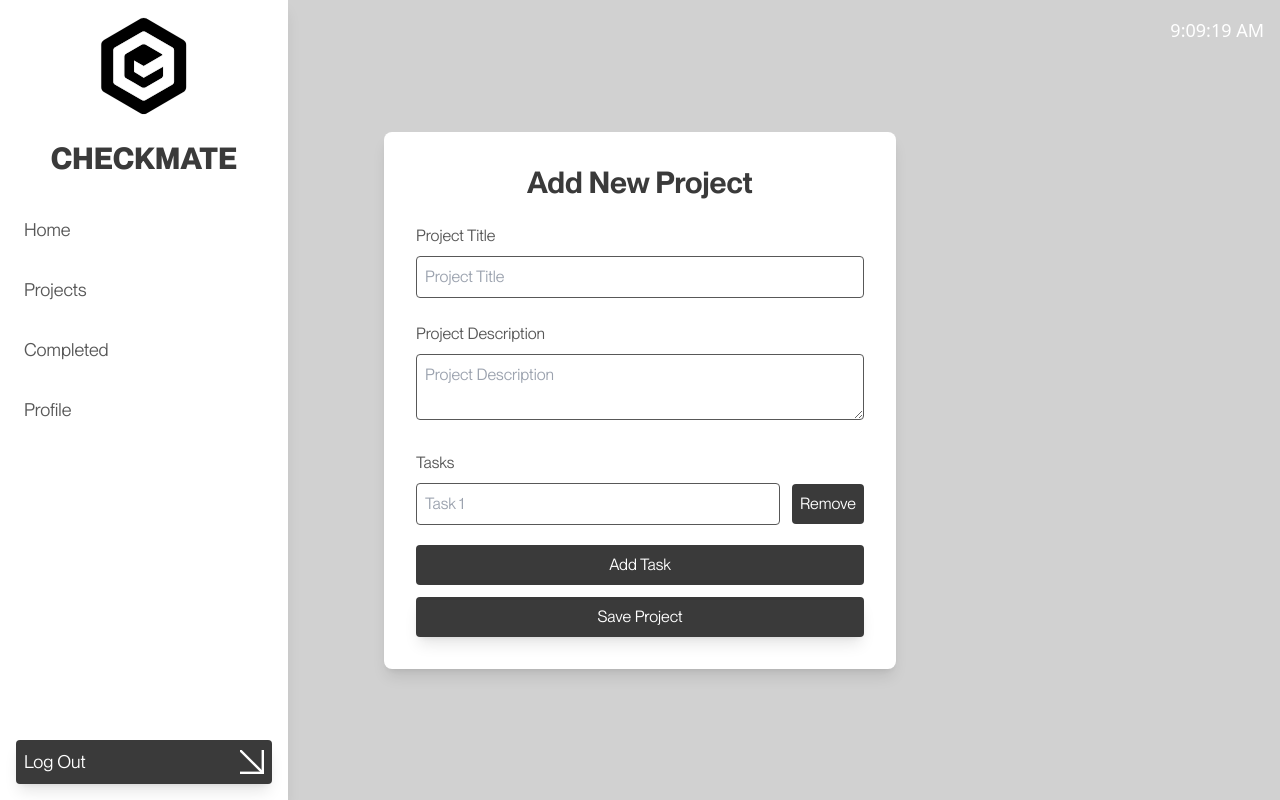
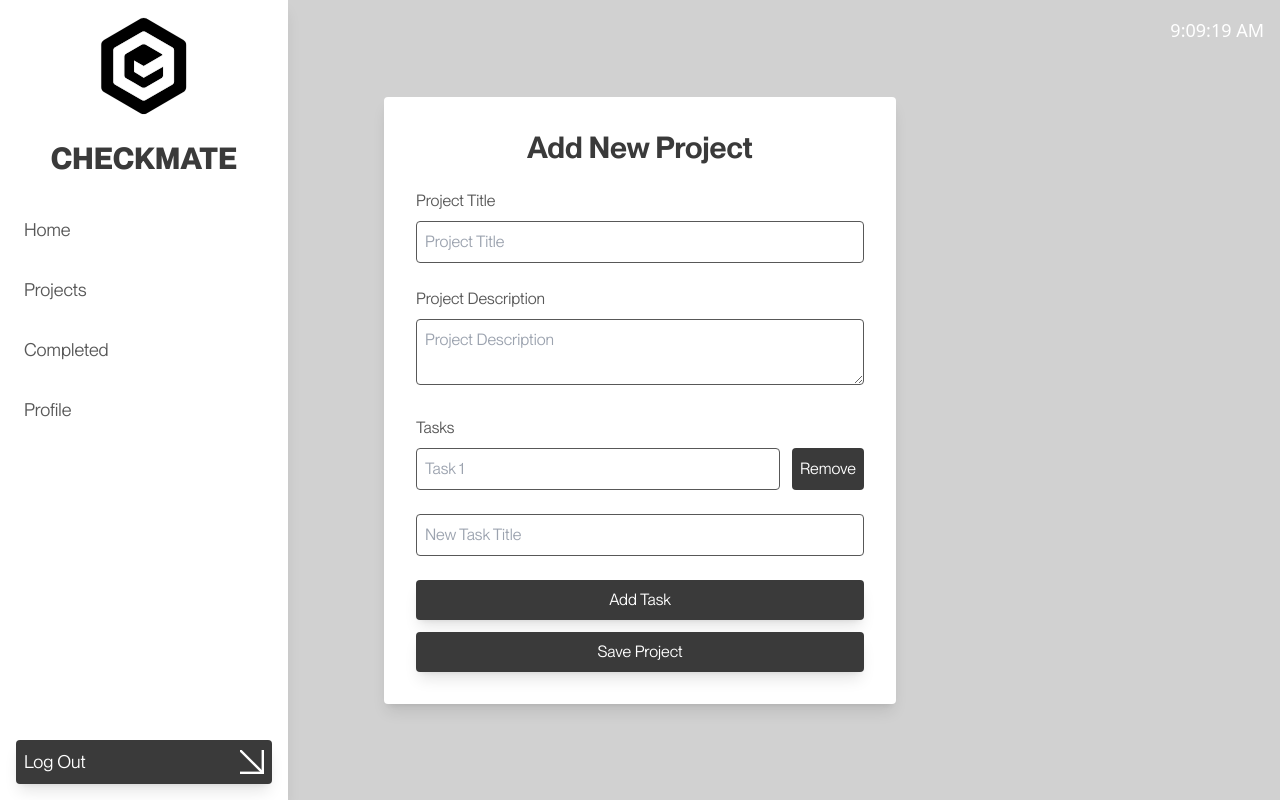
Before and after one commit to 66HEX/checkmate, a Next.js app: page /projects/new in a window 1280 px wide. Built offline with nearby package versions, Linux system fonts and the light colour scheme; no server answers; sample sign-in values are in the browser's storage.

Commit message:
stylistic changes

```diff
--- a/app/profile/page.tsx
+++ b/app/profile/page.tsx
@@ -62,7 +62,7 @@ export default function Profile() {
                         id="email"
                         value={email}
                         readOnly
-                        className="w-full p-2 text-offblack bg-lightgray rounded focus:outline-none text-base"
+                        className="w-full p-2 text-offblack border border-darkgray focus:outline-none rounded text-base"
                     />
                 </div>
 
@@ -75,7 +75,7 @@ export default function Profile() {
                             value={newPassword}
                             onChange={(e) => setNewPassword(e.target.value)}
                             required
-                            className="w-full p-2 text-offblack bg-lightgray rounded focus:outline-none text-base"
+                            className="w-full p-2 text-offblack border border-darkgray focus:outline-none rounded text-base"
                             placeholder={`New Password`}
                         />
                     </div>
@@ -88,7 +88,7 @@ export default function Profile() {
                             value={confirmPassword}
                             onChange={(e) => setConfirmPassword(e.target.value)}
                             required
-                            className="w-full p-2 text-offblack bg-lightgray rounded focus:outline-none text-base"
+                            className="w-full p-2 text-offblack border border-darkgray focus:outline-none rounded text-base"
                             placeholder={`Confirm Password`}
                         />
                     </div>
--- a/app/projects/[id]/page.tsx
+++ b/app/projects/[id]/page.tsx
@@ -4,7 +4,8 @@ import { useEffect, useState, useCallback } from 'react';
 import { useRouter } from 'next/navigation';
 import { useSession } from 'next-auth/react';
 import { supabase } from '@/app/utils/supabaseClient';
-import { DragDropContext, Droppable, Draggable } from '@hello-pangea/dnd';
+import { DragDropContext, Droppable, Draggable, DropResult } from '@hello-pangea/dnd';
+import { FaCheck, FaTimes } from 'react-icons/fa'; // Import icons
 
 interface Task {
     id: number;
@@ -33,7 +34,7 @@ export default function ProjectDetailPage({ params }: PageProps) {
     const [editTitle, setEditTitle] = useState('');
     const [editDescription, setEditDescription] = useState('');
     const [editTasks, setEditTasks] = useState<Task[]>([]);
-    const [newTaskTitle, setNewTaskTitle] = useState(''); // Nowe pole dla tytułu nowego zadania
+    const [newTaskTitle, setNewTaskTitle] = useState('');
     const { data: session, status } = useSession();
     const router = useRouter();
     const projectId = params.id;
@@ -109,7 +110,7 @@ export default function ProjectDetailPage({ params }: PageProps) {
         }
     };
 
-    const handleOnDragEnd = async (result: any) => {
+    const handleOnDragEnd = async (result: DropResult) => {
         const { destination, source } = result;
 
         if (!destination || destination.index === source.index) {
@@ -180,6 +181,7 @@ export default function ProjectDetailPage({ params }: PageProps) {
                         project_id: projectId,
                     })));
 
+
                 if (newTasksError) {
                     throw newTasksError;
                 }
@@ -204,6 +206,32 @@ export default function ProjectDetailPage({ params }: PageProps) {
 
         setEditTasks([...editTasks, newTask]);
         setNewTaskTitle(''); // Resetuj pole tekstowe
+    };
+
+    const handleDeleteTask = async (taskId: number) => {
+        try {
+            const { error } = await supabase
+                .from('tasks')
+                .delete()
+                .eq('id', taskId);
+
+            if (error) {
+                throw error;
+            }
+
+            // Aktualizacja stanu po usunięciu zadania
+            setProject(prev => {
+                if (!prev) return null;
+                const updatedTasks = prev.tasks.filter(task => task.id !== taskId);
+                return {
+                    ...prev,
+                    tasks: updatedTasks,
+                };
+            });
+
+        } catch (error) {
+            console.error('Error deleting task:', error);
+        }
     };
 
     const handleDelete = async () => {
@@ -237,11 +265,9 @@ export default function ProjectDetailPage({ params }: PageProps) {
     }
 
     return (
-        <div className="w-screen max-w-xl mx-auto font-NeueMontreal p-4 md:p-8 lg:p-12 xl:p-16 mt-16">
-            <div
-                className="w-full h-full bg-offwhite text-offblack rounded shadow-lg p-6 flex flex-col justify-between">
-                <p className="text-base mb-6">Owner&apos;s Email: <span
-                    className="font-medium text-base">{project.user_email}</span></p>
+        <div className="w-screen mx-auto flex flex-col items-center justify-center font-NeueMontreal p-4 md:p-8 lg:p-12 xl:p-16 mt-16">
+            <div className="w-full h-full max-w-xl bg-offwhite text-offblack rounded shadow-lg p-6 flex flex-col justify-between">
+                <p className="text-base mb-6">Owner&apos;s Email: <span className="font-medium text-base">{project.user_email}</span></p>
 
                 {isEditing ? (
                     <>
@@ -267,26 +293,31 @@ export default function ProjectDetailPage({ params }: PageProps) {
                                         updatedTasks[index].title = e.target.value;
                                         setEditTasks(updatedTasks);
                                     }}
-                                    className="p-2 border border-darkgray focus:outline-none rounded text-base"
+                                    className="w-full p-2 border border-darkgray focus:outline-none rounded text-base"
                                 />
+                                <button
+                                    onClick={() => handleDeleteTask(task.id)}
+                                    className="ml-2 bg-offblack hover:bg-darkgray text-white p-2 rounded"
+                                >
+                                    Remove
+                                </button>
                             </div>
                         ))}
-                        {/* Dodanie nowego zadania */}
                         <div className="flex items-center mb-4">
                             <input
                                 type="text"
                                 value={newTaskTitle}
                                 onChange={(e) => setNewTaskTitle(e.target.value)}
-                                className="p-2 border border-darkgray focus:outline-none rounded text-base"
+                                className="w-full p-2 border border-darkgray focus:outline-none rounded text-base"
                                 placeholder="New Task Title"
                             />
-                            <button
-                                onClick={handleAddTask}
-                                className="ml-2 bg-offblack text-white p-2 rounded"
-                            >
-                                Add Task
-                            </button>
                         </div>
+                        <button
+                            onClick={handleAddTask}
+                            className="bg-offblack hover:bg-darkgray text-white p-2 rounded mb-3"
+                        >
+                            Add Task
+                        </button>
                         <button
                             onClick={handleSave}
                             className="bg-offblack hover:bg-darkgray text-white p-2 rounded mb-3"
@@ -333,14 +364,17 @@ export default function ProjectDetailPage({ params }: PageProps) {
                                                             ref={provided.innerRef}
                                                             {...provided.draggableProps}
                                                             {...provided.dragHandleProps}
-                                                            className={`p-2 rounded cursor-pointer transition-all text-offwhite text-lg font-medium ${
+                                                            className={`p-2 rounded cursor-pointer transition-all text-offwhite text-lg font-medium flex items-center justify-between ${
                                                                 task.status === 'completed'
                                                                     ? 'bg-success hover:bg-successhover'
                                                                     : 'bg-warning hover:bg-warninghover'
                                                             }`}
                                                             onClick={() => toggleTaskStatus(task.id, task.status)}
                                                         >
-                                                            <span>{task.title}:</span> {task.status}
+                                                            <span>{task.title}</span>
+                                                            <span className="text-xl">
+                                                                {task.status === 'completed' ? <FaCheck /> : <FaTimes />}
+                                                            </span>
                                                         </li>
                                                     )}
                                                 </Draggable>
--- a/app/projects/new/page.tsx
+++ b/app/projects/new/page.tsx
@@ -1,16 +1,29 @@
 "use client";
 
-import { useState, useEffect } from 'react';
+import { useState, useEffect, useCallback } from 'react';
 import { useRouter } from 'next/navigation';
 import { useSession } from 'next-auth/react';
-import { supabase } from '@/app/utils/supabaseClient'; // Ensure this points to your Supabase client
+import { supabase } from '@/app/utils/supabaseClient';
+import { DragDropContext, Droppable, Draggable, DropResult } from '@hello-pangea/dnd';
+
+interface Task {
+    id?: number;
+    title: string;
+    status: 'completed' | 'uncompleted';
+    order: number;
+}
 
 export default function NewProjectForm() {
     const [projectTitle, setProjectTitle] = useState<string>('');
     const [projectDescription, setProjectDescription] = useState<string>('');
-    const [tasks, setTasks] = useState<string[]>(['']);
+    const [tasks, setTasks] = useState<Task[]>([]);
+    const [newTaskTitle, setNewTaskTitle] = useState('');
     const { data: session, status } = useSession();
     const router = useRouter();
+
+    const fetchInitialTasks = useCallback(() => {
+        setTasks([{ title: '', status: 'uncompleted', order: 1 }]);
+    }, []);
 
     useEffect(() => {
         if (status === "loading") {
@@ -19,22 +32,68 @@ export default function NewProjectForm() {
 
         if (!session) {
             router.push('/');
+            return;
         }
-    }, [session, status, router]);
+
+        fetchInitialTasks();
+    }, [session, status, router, fetchInitialTasks]);
 
     const handleTaskChange = (index: number, event: React.ChangeEvent<HTMLInputElement>) => {
-        const newTasks = [...tasks];
-        newTasks[index] = event.target.value;
-        setTasks(newTasks);
+        const updatedTasks = [...tasks];
+        updatedTasks[index].title = event.target.value;
+        setTasks(updatedTasks);
     };
 
     const handleAddTask = () => {
-        setTasks([...tasks, '']);
+        if (!newTaskTitle.trim()) return;
+
+        const newTask: Task = {
+            title: newTaskTitle,
+            status: 'uncompleted',
+            order: tasks.length + 1,
+        };
+
+        setTasks([...tasks, newTask]);
+        setNewTaskTitle(''); // Reset the input field
     };
 
     const handleRemoveTask = (index: number) => {
-        const newTasks = tasks.filter((_, i) => i !== index);
-        setTasks(newTasks);
+        const updatedTasks = tasks.filter((_, i) => i !== index);
+        updatedTasks.forEach((task, i) => task.order = i + 1); // Update order after removal
+        setTasks(updatedTasks);
+    };
+
+    const handleOnDragEnd = async (result: DropResult) => {
+        const { destination, source } = result;
+
+        if (!destination || destination.index === source.index) {
+            return;
+        }
+
+        const updatedTasks = Array.from(tasks);
+        const [movedTask] = updatedTasks.splice(source.index, 1);
+        updatedTasks.splice(destination.index, 0, movedTask);
+
+        updatedTasks.forEach((task, index) => {
+            task.order = index + 1;
+        });
+
+        setTasks(updatedTasks);
+
+        try {
+            for (const task of updatedTasks) {
+                const { error } = await supabase
+                    .from('tasks')
+                    .update({ order: task.order })
+                    .eq('id', task.id);
+
+                if (error) {
+                    throw new Error(error.message);
+                }
+            }
+        } catch (error) {
+            console.error('Error updating task order:', error);
+        }
     };
 
     const handleSubmit = async (event: React.FormEvent<HTMLFormElement>) => {
@@ -67,12 +126,11 @@ export default function NewProjectForm() {
 
             const projectId = project.id;
 
-            // Create an array of tasks with the 'order' field
-            const taskInserts = tasks.map((task, index) => ({
+            const taskInserts = tasks.map((task) => ({
                 project_id: projectId,
-                title: task,
-                status: 'uncompleted',
-                order: index + 1 // Set the order based on index
+                title: task.title,
+                status: task.status,
+                order: task.order
             }));
 
             const { error: tasksError } = await supabase
@@ -91,11 +149,15 @@ export default function NewProjectForm() {
         }
     };
 
+    if (status === "loading") {
+        return <div className="w-screen h-svh flex items-center justify-center font-NeueMontreal text-offwhite text-2xl">Loading...</div>;
+    }
+
     return (
         <div className="w-screen min-h-svh flex flex-col items-center justify-center font-NeueMontreal p-4 md:p-8 lg:p-12 xl:p-16 bg-lightgray">
             <form
                 onSubmit={handleSubmit}
-                className="bg-offwhite p-8 rounded-lg shadow-lg w-full max-w-lg"
+                className="bg-offwhite p-8 rounded shadow-lg w-full max-w-lg"
             >
                 <h1 className="text-3xl font-bold mb-6 text-offblack text-center">Add New Project</h1>
 
@@ -123,15 +185,30 @@ export default function NewProjectForm() {
                     />
                 </div>
 
-                <div className="mb-3">
+                <div className="mb-6">
                     <label className="block text-darkgray text-base mb-2">Tasks</label>
+                    <DragDropContext onDragEnd={handleOnDragEnd}>
+                        <Droppable droppableId="tasks">
+                            {(provided) => (
+                                <ul
+                                    className="space-y-4"
+                                    {...provided.droppableProps}
+                                    ref={provided.innerRef}
+                                >
                                     {tasks.map((task, index) => (
-                        <div key={index} className="flex items-center mb-3">
+                                        <Draggable key={index} draggableId={index.toString()} index={index}>
+                                            {(provided) => (
+                                                <li
+                                                    ref={provided.innerRef}
+                                                    {...provided.draggableProps}
+                                                    {...provided.dragHandleProps}
+                                                    className="flex items-centerrounded"
+                                                >
                                                     <input
                                                         type="text"
-                                value={task}
+                                                        value={task.title}
                                                         onChange={(e) => handleTaskChange(index, e)}
-                                className="w-full p-2 border border-darkgray focus:outline-none rounded text-base"
+                                                        className="w-full p-2 border border-darkgray rounded text-base"
                                                         placeholder={`Task ${index + 1}`}
                                                         required
                                                     />
@@ -142,18 +219,34 @@ export default function NewProjectForm() {
                                                     >
                                                         Remove
                                                     </button>
+                                                </li>
+                                            )}
+                                        </Draggable>
+                                    ))}
+                                    {provided.placeholder}
+                                </ul>
+                            )}
+                        </Droppable>
+                    </DragDropContext>
                 </div>
-                    ))}
-                    <div className="w-full flex justify-end">
+
+                <div className="w-full flex justify-end mb-6">
+                    <input
+                        type="text"
+                        value={newTaskTitle}
+                        onChange={(e) => setNewTaskTitle(e.target.value)}
+                        className="w-full p-2 border border-darkgray focus:outline-none rounded text-base"
+                        placeholder="New Task Title"
+                    />
+                </div>
+
                 <button
                     type="button"
                     onClick={handleAddTask}
-                            className="mt-2 w-full p-2 bg-offblack hover:bg-darkgray text-white rounded text-base"
+                    className="w-full p-2 bg-offblack hover:bg-darkgray text-offwhite rounded shadow-lg text-base mb-3"
                 >
                     Add Task
                 </button>
-                    </div>
-                </div>
 
                 <button
                     type="submit"
```
Lines whose indentation alone changed are shown as unchanged.
